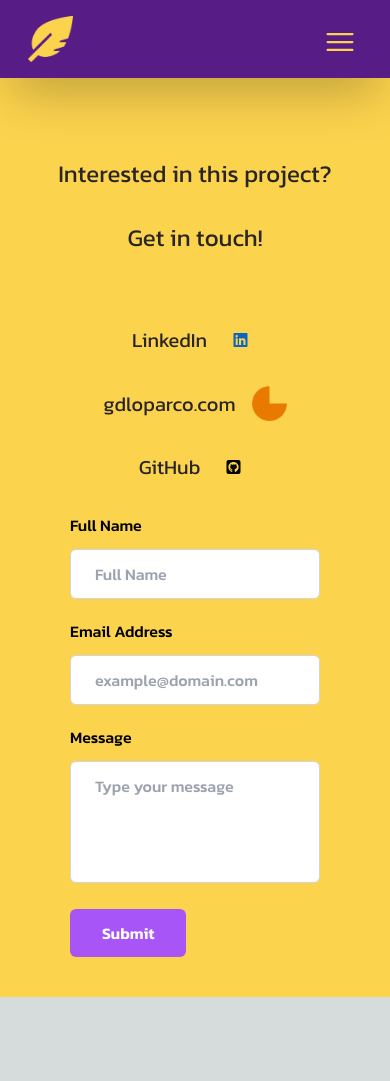
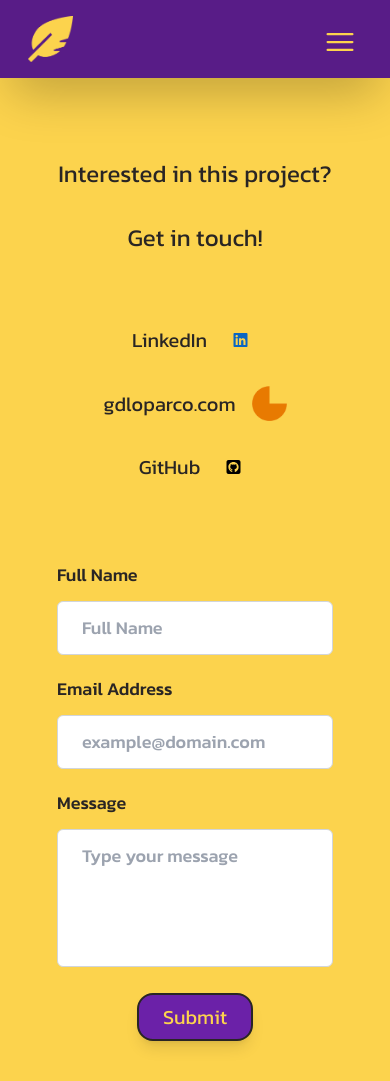
Before and after one commit to gdloparco/K_cover_letter_gen, a Next.js app in the folder frontend/: page /contact in a window 390 px wide. Before the commit the page ends 997 px from the top, so only its background shows below. Built offline with nearby package versions, Linux system fonts and the light colour scheme.

Commit message:
Form fully responsive with uniform styling

```diff
--- a/frontend/app/contact/page.tsx
+++ b/frontend/app/contact/page.tsx
@@ -65,8 +65,8 @@ export default function Contact() {
                 </a>
               </div>
             </div>
+            <ContactForm />
           </div>
-            <ContactForm />
         </main>
       </div>
     </div>
--- a/frontend/components/ContactForm.tsx
+++ b/frontend/components/ContactForm.tsx
@@ -1,8 +1,8 @@
-'use client';
+"use client";
 
-import { FC } from 'react';
-import { useForm } from 'react-hook-form';
-import { sendEmail } from '@/utils/send-email';
+import { FC } from "react";
+import { useForm } from "react-hook-form";
+import { sendEmail } from "@/utils/send-email";
 
 export type FormData = {
   name: string;
@@ -19,55 +19,57 @@ const ContactForm: FC = () => {
   }
 
   return (
+    <div className="bg-amber-300 mt-12 md:mt-20 lg:mt-28 flex flex-col md:block lg:px-80 md:px-56 items-center font-Kanit transition-all duration-500 ease-in md:static md:z-auto">
       <form onSubmit={handleSubmit(onSubmit)}>
-      <div className='mb-5'>
+        <div className="mb-5">
           <label
-          htmlFor='name'
-          className='mb-3 block text-base font-medium text-black'
+            htmlFor="name"
+            className="mb-3 block text-lg md:text-xl lg:text-2xl font-medium text-stone-800"
           >
             Full Name
           </label>
           <input
-          type='text'
-          placeholder='Full Name'
-          className='w-full rounded-md border border-gray-300 bg-white py-3 px-6 text-base font-medium text-gray-700 outline-none focus:border-purple-500 focus:shadow-md'
-          {...register('name', { required: true })}
+            type="text"
+            placeholder="Full Name"
+            className="w-full rounded-md border border-gray-300 bg-white py-3 px-6 text-lg md:text-xl lg:text-2xl font-medium text-gray-700 outline-none focus:border-purple-500 focus:shadow-md"
+            {...register("name", { required: true })}
           />
         </div>
-      <div className='mb-5'>
+        <div className="mb-5">
           <label
-          htmlFor='email'
-          className='mb-3 block text-base font-medium text-black'
+            htmlFor="email"
+            className="mb-3 block text-lg md:text-xl lg:text-2xl font-medium text-stone-800"
           >
             Email Address
           </label>
           <input
-          type='email'
-          placeholder='example@domain.com'
-          className='w-full rounded-md border border-gray-300 bg-white py-3 px-6 text-base font-medium text-gray-700 outline-none focus:border-purple-500 focus:shadow-md'
-          {...register('email', { required: true })}
+            type="email"
+            placeholder="example@domain.com"
+            className="w-full rounded-md border border-gray-300 bg-white py-3 px-6 text-lg md:text-xl lg:text-2xl font-medium text-gray-700 outline-none focus:border-purple-500 focus:shadow-md"
+            {...register("email", { required: true })}
           />
         </div>
-      <div className='mb-5'>
+        <div className="mb-5">
           <label
-          htmlFor='message'
-          className='mb-3 block text-base font-medium text-black'
+            htmlFor="message"
+            className="mb-3 block text-lg md:text-xl lg:text-2xl font-medium text-stone-800"
           >
             Message
           </label>
           <textarea
             rows={4}
-          placeholder='Type your message'
-          className='w-full resize-none rounded-md border border-gray-300 bg-white py-3 px-6 text-base font-medium text-gray-700 outline-none focus:border-purple-500 focus:shadow-md'
-          {...register('message', { required: true })}
+            placeholder="Type your message"
+            className="w-full resize-none rounded-md border border-gray-300 bg-white py-3 px-6 text-lg md:text-xl lg:text-2xl font-medium text-gray-700 outline-none focus:border-purple-500 focus:shadow-md"
+            {...register("message", { required: true })}
           ></textarea>
         </div>
-      <div>
-        <button className='hover:shadow-form rounded-md bg-purple-500 py-3 px-8 text-base font-semibold text-white outline-none'>
+        <div className="flex items-center justify-center">
+          <button className="px-6 py-2 md:mt-6 border-2 border-stone-800 bg-purple-800 text-amber-300 rounded-2xl text-xl md:text-xl lg:text-2xl shadow-lg hover:bg-purple-900">
             Submit
           </button>
         </div>
       </form>
+    </div>
   );
 };
 
```
Lines whose indentation alone changed are shown as unchanged.
